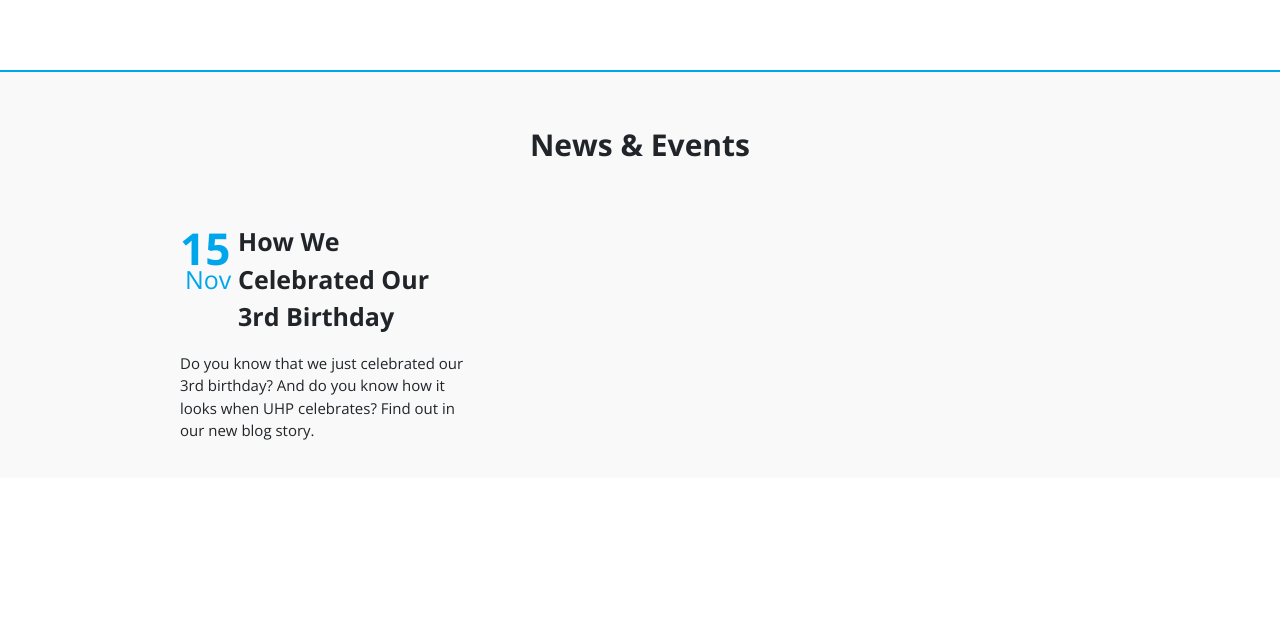
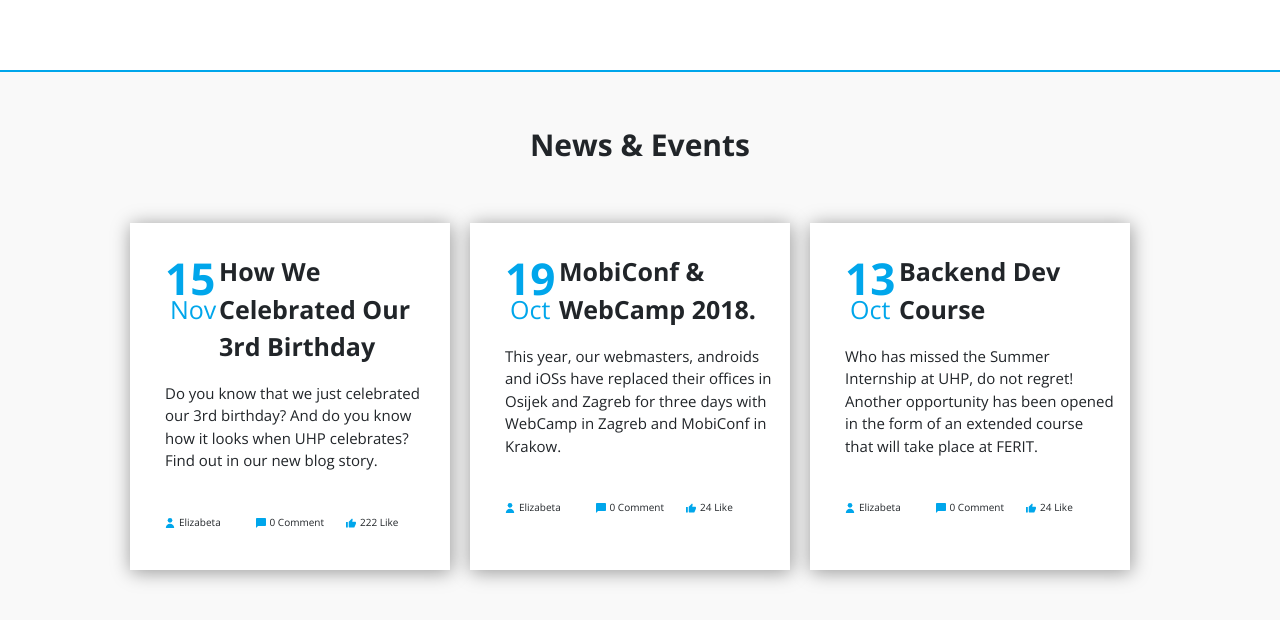
Before and after one commit to Cvijetin/UHP-zadatak, a plain HTML site: page index.html in a window 1280 px wide. Shown: the part 3900-4520 px from the top of the page. Before the commit the page ends 4378 px from the top, so only its background shows below. Drawn offline with nearby package versions, Linux system fonts and the light colour scheme.

Commit message:
news cards added

```diff
--- a/index.html
+++ b/index.html
@@ -226,10 +226,10 @@
             </div>
         </div>
     </section>
-    <section class="news">
+    <section class="news star">
         <p class="news-title">News & Events</p>
         <div class="row justify-content-center">
-            <div class="col-lg-3 news-card">
+            <div class="col-lg-3 news-card star">
                 <div class="news-block">
                     <div class="inline left date">
                         <p class="news-date">15</p>
@@ -240,17 +240,75 @@
                     </div>
                 </div>
                 <div class="news-block">
-                    <p class="news-description">Do you know that we just celebrated our 3rd birthday? And do you know how it looks when UHP
+                    <p class="news-description">Do you know that we just celebrated our 3rd birthday? And do you know
+                        how it looks when UHP
                         celebrates? Find out in our new blog story.</p>
                 </div>
                 <div class="news-block">
-
+                    <div class="inline news-actions ">
+                        <img class="news-icon" src="content/user.svg" />Elizabeta
+                    </div>
+                    <div class="inline news-actions ">
+                        <img class="news-icon" src="content/black-bubble-speech.svg" />0 Comment
+                    </div>
+                    <div class="inline news-actions">
+                        <img class="news-icon" src="content/thumb-up-button.svg" />222 Like
+                    </div>
                 </div>
-            </div>
-            <div class="col-lg-3 news-card">
 
             </div>
-            <div class="col-lg-3 news-card">
+            <div class="col-lg-3 news-card star">
+                <div class="news-block">
+                    <div class="inline left date">
+                        <p class="news-date">19</p>
+                        <p class="news-month">Oct</p>
+                    </div>
+                    <div class="inline left news-subtitle-wrapper">
+                        <p class="news-subtitle">MobiConf &
+                            WebCamp 2018.</p>
+                    </div>
+                </div>
+                <div class="news-block">
+                    <p class="news-description">This year, our webmasters, androids and iOSs have replaced their offices in Osijek and Zagreb for three days with WebCamp in Zagreb and MobiConf in Krakow.</p>
+                </div>
+                <div class="news-block">
+                    <div class="inline news-actions ">
+                        <img class="news-icon" src="content/user.svg" />Elizabeta
+                    </div>
+                    <div class="inline news-actions ">
+                        <img class="news-icon" src="content/black-bubble-speech.svg" />0 Comment
+                    </div>
+                    <div class="inline news-actions">
+                        <img class="news-icon" src="content/thumb-up-button.svg" />24 Like
+                    </div>
+                </div>
+
+            </div>
+            <div class="col-lg-3 news-card star">
+                <div class="news-block">
+                    <div class="inline left date">
+                        <p class="news-date">13</p>
+                        <p class="news-month">Oct</p>
+                    </div>
+                    <div class="inline left news-subtitle-wrapper">
+                        <p class="news-subtitle">Backend Dev
+                                Course</p>
+                    </div>
+                </div>
+                <div class="news-block">
+                    <p class="news-description">Who has missed the Summer Internship at UHP, do not regret! Another opportunity has been opened in the form of an extended course that will take place at FERIT.</p>
+                </div>
+                <div class="news-block">
+                    <div class="inline news-actions ">
+                        <img class="news-icon" src="content/user.svg" />Elizabeta
+                    </div>
+                    <div class="inline news-actions ">
+                        <img class="news-icon" src="content/black-bubble-speech.svg" />0 Comment
+                    </div>
+                    <div class="inline news-actions">
+                        <img class="news-icon" src="content/thumb-up-button.svg" />24 Like
+                    </div>
+                </div>
 
             </div>
         </div>
--- a/style.css
+++ b/style.css
@@ -98,7 +98,7 @@ width: 80%;
     text-align: center;
     margin-bottom: 60px;
 }
-
+/* ---------------------------------------------------- services ----------------------------------------------- */
 .services-wrapper{
     padding-top: 100px;
     text-align: center;
@@ -157,6 +157,7 @@ box-shadow:3px 2px 6px 0px #00000066;
     font-size: 40px;
     font-weight: bold;
 }
+/* -----------------------------------------------------------Product----------------------------------- */
 
 .client{
     background-image: url(content/triangle.png);
@@ -240,7 +241,7 @@ margin-bottom: 7px;
     color: white;
     background: #4e64fb;
 }
-
+/* -------------------------------------------------------- WHat we do----------------------------------- */
 .gallery{
     width: auto;
     padding-bottom: 100px;
@@ -293,11 +294,22 @@ margin-top: -20px;
     font-size: 25px;
     margin-bottom: 2px;
 }
-
+/* ------------------------------------------------- NEWS cards -------------------------------------------------------- */
 .news{
     background-color: #f9f9f9;
+    padding-bottom: 100px;
     padding-top: 50px;
     border-top: 2px solid #00a6eb;
+}
+
+
+.news-card{
+    -moz-box-shadow:1px 2px 18px 0px #00000066;
+-webkit-box-shadow:1px 2px 18px 0px #00000066;
+box-shadow:1px 2px 18px 0px #00000066;
+background-color: white;
+margin-right: 20px;
+padding-top: 30px;
 }
 
 .news-title{
@@ -308,9 +320,9 @@ margin-top: -20px;
 }
 
 .news-block{
+    padding-left: 20px;
     overflow: hidden;
     display: block;
-    margin-left: 5px;
     width: 100%;
 }
 
@@ -331,7 +343,7 @@ margin-top: -20px;
 }
 
 .date{
-    width: 20%
+    width: 20%;
 }
 .news-subtitle-wrapper{
     width: 80%;
@@ -343,3 +355,16 @@ margin-top: -20px;
     font-size: 15px;
     padding-bottom: 20px;
 }
+
+.news-actions{
+    width: 32%;
+    font-size: 10px;
+    padding-bottom: 40px;
+}
+
+.news-icon{
+    width: 10px;
+    margin-right: 4px;
+}
+
+/* ---------------------------------------------------- footer ---------------------------------------- */
```
Also changed, not shown: content/black-bubble-speech.svg (added), content/thumb-up-button.svg (added), content/user.svg (added).
